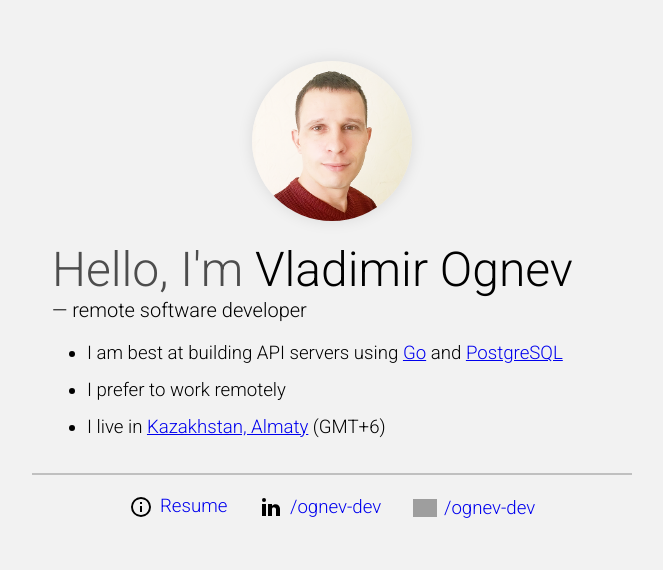
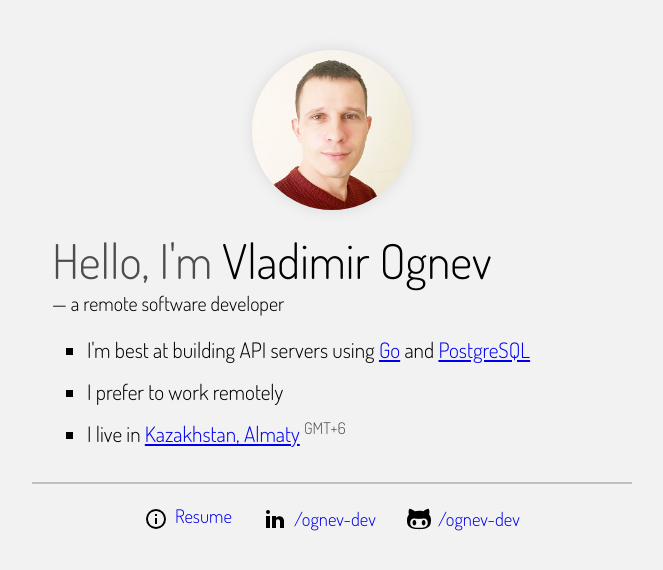
Before and after one commit to ognev-dev/ognev.dev, a plain HTML site: page index.html in a window 1280 px wide. Shown: the part 108-678 px from the top of the page, without its empty margins (308-971 px from the left). Drawn offline with Linux system fonts and the light colour scheme; grey boxes are pictures that could not be loaded.

Commit message:
change font, fix typo

```diff
--- a/assets/css/style.css
+++ b/assets/css/style.css
@@ -192,7 +192,7 @@ html {
   -webkit-tap-highlight-color: rgba(0, 0, 0, 0);
 }
 body {
-  font-family: 'Roboto', sans-serif;
+  font-family: 'Dosis', sans-serif;
   font-weight: 300;
   font-size: 100%;
   background-color: #f2f2f2;
@@ -403,9 +403,6 @@ h1 {
   #about {
     padding: 20px;
   }
-  #about ul {
-    font-size: 14pt;
-  }
   .container {
     max-width: 600px;
   }
--- a/index.html
+++ b/index.html
@@ -18,29 +18,29 @@
     <meta property="og:profile:gender" content="male"/>
     <title>Remote software developer</title>
     <link href="assets/css/style.css" rel="stylesheet">
-    <link href="https://fonts.googleapis.com/css?family=Roboto:300,400,700" rel="stylesheet">
+    <link href="https://fonts.googleapis.com/css?family=Dosis:300" rel="stylesheet">
 </head>
 <body>
 <div class="container" id="wrapper">
     <div id="headerLogo"><img src="assets/img/head-picture.png"></div>
     <div id="intro">
         <h1><span class="quiet">Hello, I'm</span> <span class="no-break">Vladimir Ognev</span></h1>
-        <span class="title">&mdash; remote software developer</span>
+        <span class="title">&mdash; a remote software developer</span>
     </div>
 
     <div id="about">
-        <ul>
-            <li>I am best at building API servers using <a href="https://go.dev/" target="_blank"
+        <ul style="list-style-type:square">
+            <li>I'm best at building API servers <span class="no-break">using <a href="https://go.dev/" target="_blank"
                                                                                           title="Go is an open source programming language that makes it easy to build simple, reliable, and efficient software.">Go</a> and <a
                     href="https://www.postgresql.org/"
                     target="_blank"
-                    title="PostgreSQL: The World's Most Advanced open source relational database">PostgreSQL</a>
+                    title="PostgreSQL: The World's Most Advanced open source relational database">PostgreSQL</a></span>
             </li>
             <li>I prefer to work remotely</li>
             <li>I live in <a
                     href="https://www.google.com/maps/place/Almaty/@43.2173823,76.6639733,10z/data=!3m1!4b1!4m5!3m4!1s0x38836e7d16c5cbab:0x3d44668fad986d76!8m2!3d43.2220146!4d76.8512485"
                     target="_blank">Kazakhstan,
-                Almaty</a> (GMT+6)
+                Almaty</a> <sup class="quiet">GMT+6</sup>
             </li>
         </ul>
     </div>
@@ -54,7 +54,7 @@
                     class="icon"><span>/ognev-dev</span></a></li>
 
             <li><a href="https://github.com/ognev-dev" target="_blank" class="hvr-radial-out"><img
-                    src="http://vo.proj.run/img/github.svg"
+                    src="assets/img/github.svg"
                     class="icon"><span>/ognev-dev</span></a></li>
 
         </ul>
```
